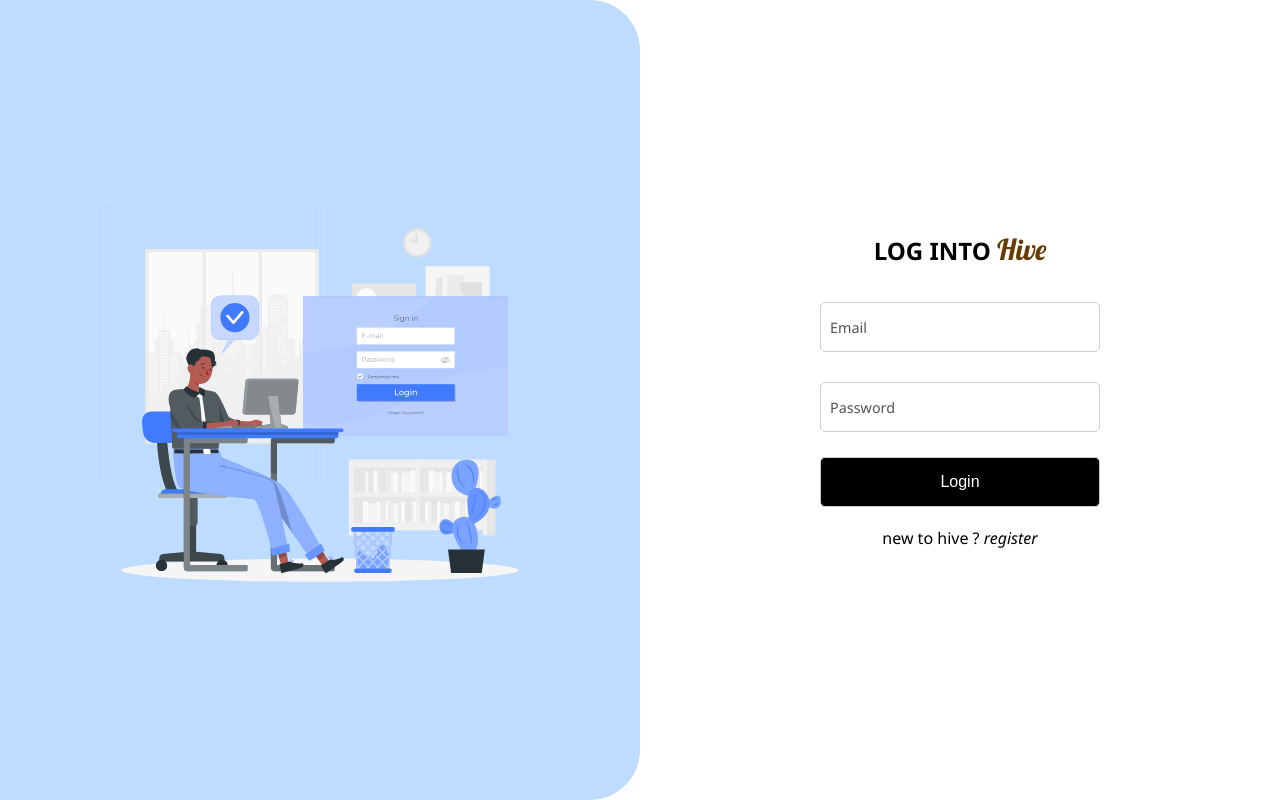
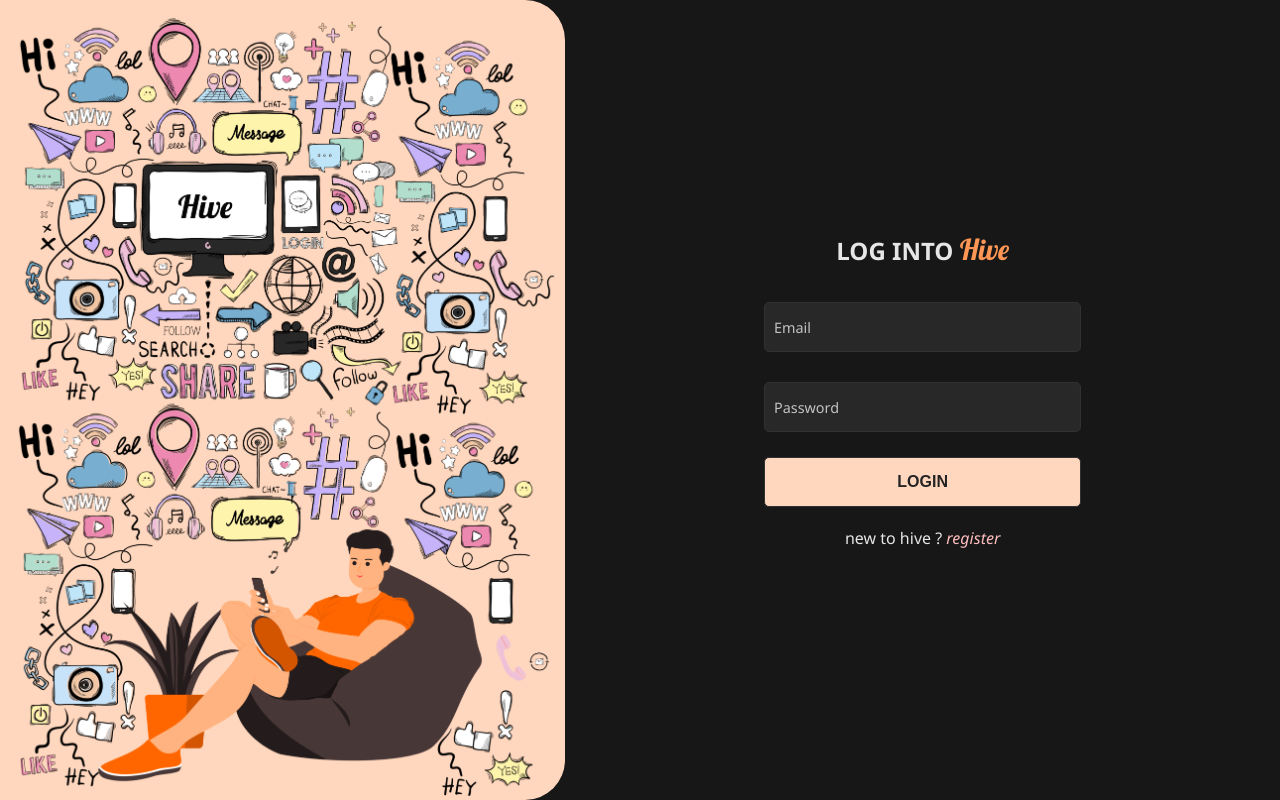
Before and after one commit to aryan-parmar/hive, a PHP site: page /login in a window 1280 px wide. Run offline with PHP 8.4, Linux system fonts and the light colour scheme.

Commit message:
feat: login/signup page redesign

```diff
--- a/assets/css/login.css
+++ b/assets/css/login.css
@@ -7,7 +7,7 @@
 }
 
 body {
-    background-color: #fff;
+    background-color: #171717;
     width: 100%;
     height: 100vh;
     display: flex;
@@ -19,7 +19,7 @@
 .logo {
     font-family: "lobster";
     font-weight: normal;
-    color: rgb(102, 58, 0);
+    color: #ff9655;
     font-size: 1.8rem;
     animation: fadein 0.5s ease-in forwards;
 }
@@ -31,30 +31,32 @@
 }
 
 .illustration {
-    width: 100%;
+    width: auto;
     height: 100%;
     display: flex;
     align-items: center;
     justify-content: center;
-    background-color: rgb(189, 220, 255);
-    border-top-right-radius: 50px;
-    border-bottom-right-radius: 50px;
+    background-color: #ffd7be;
+    border-top-right-radius: 40px;
+    border-bottom-right-radius: 40px;
 }
 
 .illustration img {
-    height: auto;
-    width: 80%;
+    height: 99%;
+    width: auto;
+    object-fit: contain;
 }
 
 .login {
     width: 100%;
     height: 100%;
-    background-color: #fff;
+    background-color: transparent;
     border-radius: 10px;
     /* box-shadow: 0 0 10px 0 rgba(0, 0, 0, 0.1); */
     display: flex;
     justify-content: center;
     align-items: center;
+    color: #e6e6e6;
 }
 
 .login_wrapper {
@@ -93,10 +95,13 @@
 .form input {
     width: 100%;
     height: 100%;
-    border: 1px solid #ccc;
+    border: 1.5px solid #313131;
+    outline: none;
     border-radius: 5px;
     padding: 0 10px;
     font-size: 1rem;
+    background: #282828;
+    color: #e7e7e7;
 }
 
 .form input::-webkit-input-placeholder {
@@ -105,15 +110,17 @@
 
 .form input[type="submit"] {
     height: 50px;
-    background-color: #000;
-    color: #fff;
+    background-color: #ffd7be;
+    color: #232323;
     cursor: pointer;
     transition: 0.3s;
     margin-top: 10px;
+    text-transform: uppercase;
+    font-weight: 700;
 }
 
 .form input[type="submit"]:hover {
-    background-color: #333;
+    opacity: 0.7;
 }
 
 label {
@@ -126,7 +133,7 @@
     position: absolute;
     top: 50%;
     transform: translate(0%, -50%);
-    color: #535353;
+    color: #c3c3c3;
     pointer-events: none;
     transition: transform 0.2s ease-in-out;
 }
@@ -143,7 +150,7 @@
 
 a {
     text-decoration: none;
-    color: #000;
+    color: #ffbfbf;
     transition: 0.3s;
     font-style: italic;
 }
--- a/login/index.php
+++ b/login/index.php
@@ -11,7 +11,7 @@
 <body>
   <div class="wrapper">
     <div class="illustration">
-      <img src="../assets/image/login_illustration.svg" alt="login" />
+      <img src="../assets/image/bg.png" alt="login" />
     </div>
     <div id="login" class="login">
       <div class="login_wrapper">
--- a/signup/index.php
+++ b/signup/index.php
@@ -13,7 +13,7 @@
 <body>
   <div class="wrapper">
     <div class="illustration">
-      <img src="../assets/image/login_illustration.svg" alt="signup" />
+      <img src="../assets/image/bg.png" alt="signup" />
     </div>
     <div id="signup" class="signup">
       <div class="signup_wrapper">
```
Also changed, not shown: assets/css/signup.css (+21 -15 lines), assets/image/bg.png (added).
